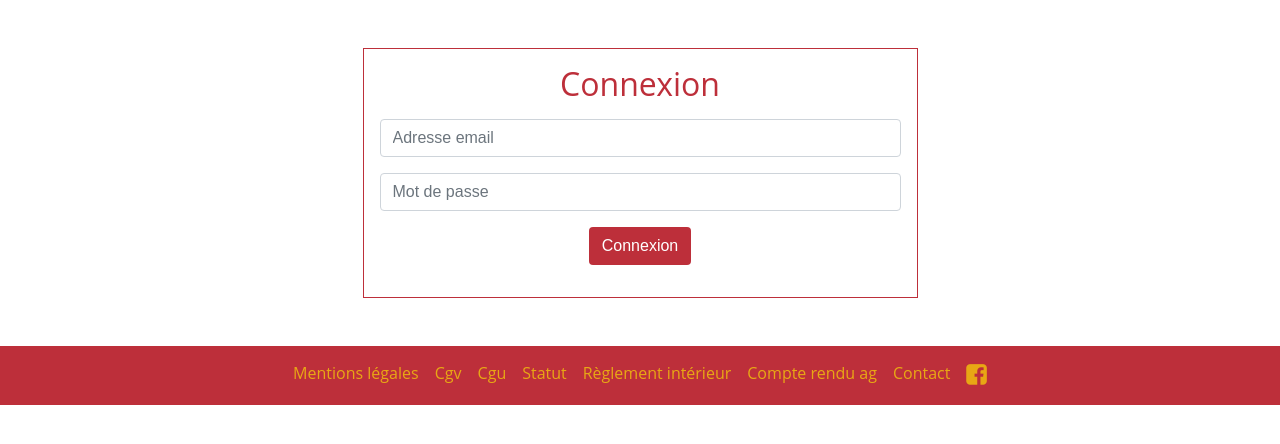
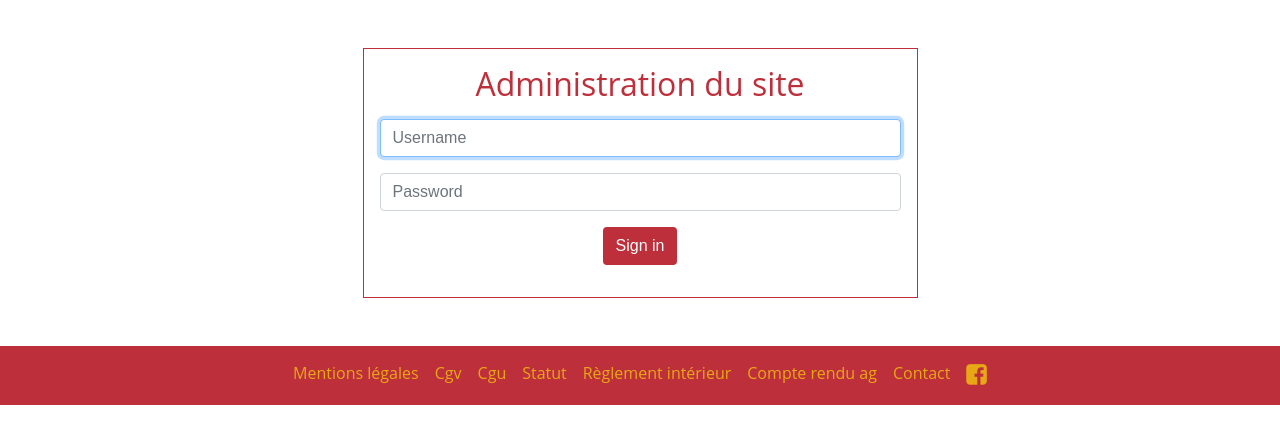
Before and after one commit to lescadev/loupelou, a Symfony app: template templates/security/login.html.twig in a window 1280 px wide. Shown: the part 144-588 px from the top of the page. Run offline with Twig, Linux system fonts and the light colour scheme; the template is opened without the code that fills it, so the values that code supplies are empty; some libraries are stand-ins or nearby versions.

Commit message:
Fixed redirection errors

```diff
--- a/src/Controller/LoginController.php
+++ b/src/Controller/LoginController.php
@@ -21,7 +21,7 @@ class LoginController
         // last username entered by the user
         $lastUsername = $authenticationUtils->getLastUsername();
 
-        return $this->render( 'security/login.html.twig',
+        return $this->render( 'login.html.twig',
             [
                 'last_username' => $lastUsername,
                 'error'         => $error,
--- a/templates/security/login.html.twig
+++ b/templates/security/login.html.twig
@@ -1,31 +1,34 @@
 {% extends 'base.html.twig' %}
 
 {% block title %}
-    Connexion - {{ parent() }}
+    Connexion à l'administration- {{ parent() }}
 {% endblock %}
 
 {% block body %}
-    {% if error %}
-        <div class="alert alert-danger" role="alert">{{ error.messageKey|trans(error.messageData, 'security') }}</div>
-    {% endif %}
-
     <div class="row">
-        <div class="col-md-6 offset-md-3">
+        <div class="col-md-3">&nbsp;</div>
+        <div class="col-md-6">
             <div class="border-principale py-3 px-3">
-                <h2 class="principale text-center mb-3">Connexion</h2>
-                <form action="{{ path('login') }}" method="post">
+                <h2 class="principale text-center mb-3">Administration du site</h2>
+                <form method="post">
+                    {% if error %}
+                        <div class="alert alert-danger">{{ error.messageKey|trans(error.messageData, 'security') }}</div>
+                    {% endif %}
                     <div class="form-group">
-                        <input type="text" name="_username" required class="form-control" placeholder="Adresse email" value="{{ last_username }}" />
+                        <label for="inputUsername" class="sr-only">Username</label>
+                        <input type="text" value="{{ last_username }}" name="username" id="inputUsername" class="form-control" placeholder="Username" required autofocus />
                     </div>
                     <div class="form-group">
-                        <input type="password" name="_password" required class="form-control" placeholder="Mot de passe" />
+                        <label for="inputPassword" class="sr-only">Password</label>
+                        <input type="password" name="password" id="inputPassword" class="form-control" placeholder="Password" required />
                     </div>
                     <div class="form-group text-center">
-                        <button type="submit" class="btn blanc bg-principale">Connexion</button>
-                        <input type="hidden" name="_target_path" value="/profil" />
+                        <button class="btn blanc bg-principale" type="submit">Sign in</button>
+                        <input type="hidden" name="_csrf_token" value="{{ csrf_token('authenticate') }}" />
                     </div>
                 </form>
             </div>
         </div>
     </div>
+
 {% endblock %}
```
Also changed, not shown: src/Controller/AdminController.php (+9 -3 lines), templates/login.html.twig (added, +32 -0 lines), 1 other file.
